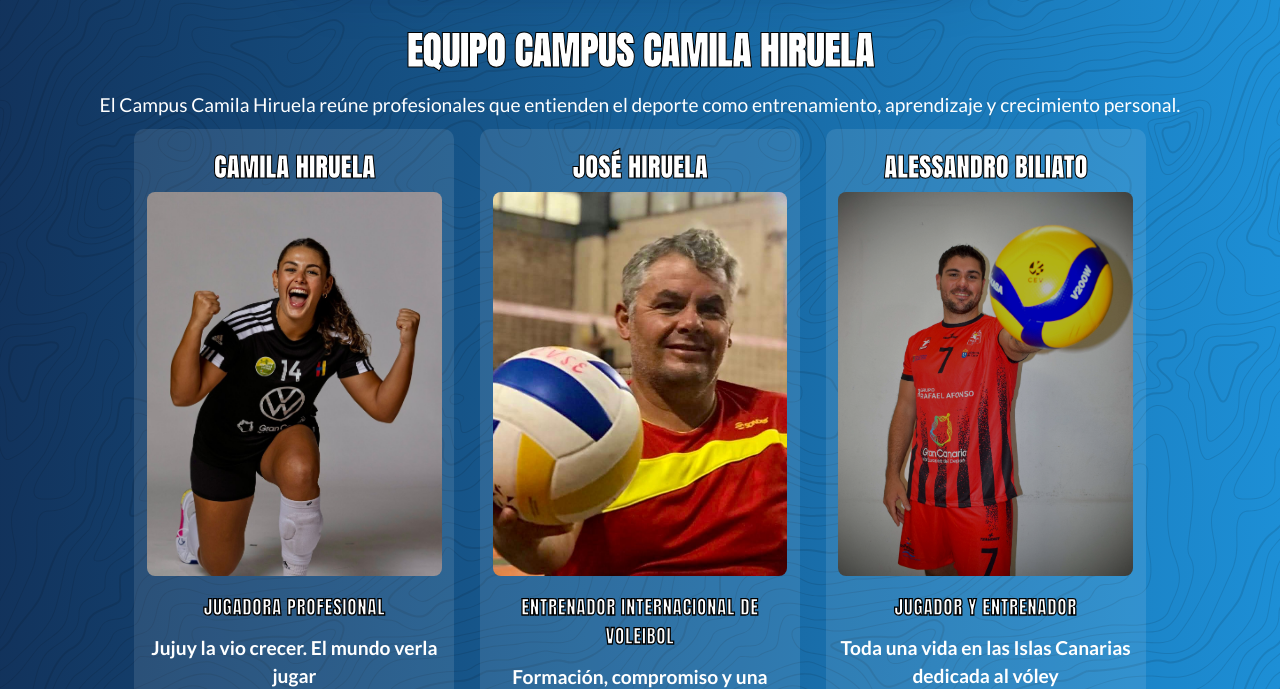
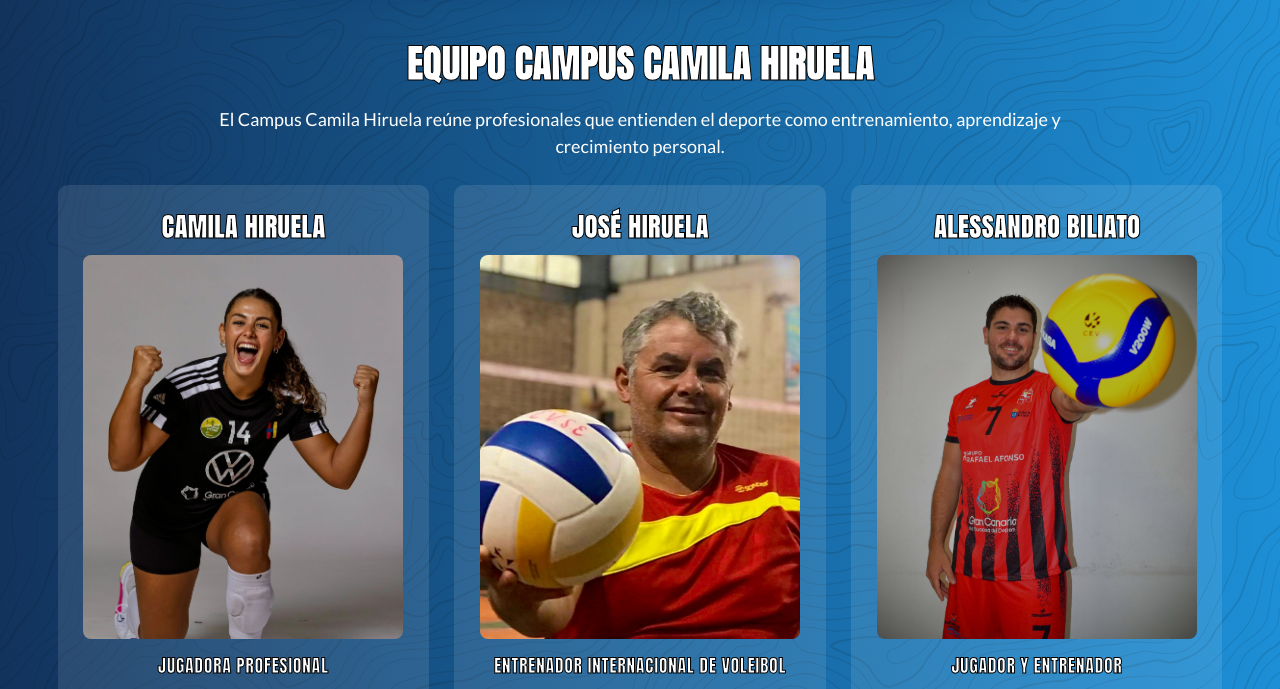
Before and after one commit to AlesBiliato/campus-camila-hiruela, a website built with Vite: page quienes-somos.html in a window 1280 px wide. Shown: the part 108-797 px from the top of the page. Built offline with nearby package versions, Linux system fonts and the light colour scheme.

Commit message:
Modificaciones de quienes-somos

```diff
--- a/sass/pages/_team.scss
+++ b/sass/pages/_team.scss
@@ -4,76 +4,85 @@
   display: flex;
   justify-content: center;
   align-items: stretch;
-  gap: 2vw;
+  gap: clamp(18px, 2vw, 32px);
   flex-wrap: wrap;
+  width: min(1320px, calc(100% - 32px));
+  margin: 0 auto;
 
   article {
-    width: 25vw;
+    width: clamp(300px, 29vw, 380px);
     background-color: $surface-white-10;
-    padding: 1vw;
+    padding: clamp(14px, 1vw, 20px);
     border-radius: $radius-lg;
     box-sizing: border-box;
     color: $color-white;
 
     h3 {
-      margin: 0.5vw 0;
-      @include anton-title(2vw);
+      margin: 8px 0;
+      @include anton-title(clamp(26px, 1.8vw, 34px));
       letter-spacing: 0.02em;
       color: $color-white;
+      white-space: nowrap;
     }
 
     img {
       width: 100%;
-      height: 30vw;
+      max-width: 320px;
+      height: clamp(330px, 30vw, 420px);
       object-fit: cover;
       border-radius: $radius-md;
+      display: block;
+      margin: 0 auto;
     }
   }
 }
 
 .contenedor-equipo {
-  margin: 1vw 0;
+  margin: clamp(18px, 2vw, 32px) 0;
   text-align: center;
 }
 
 .rol-equipo {
-  margin: 1vw 0;
+  margin: clamp(10px, 1vw, 16px) 0;
   font-family: $font-title;
-  font-size: 1.5vw;
+  font-size: clamp(18px, 1.4vw, 24px);
   letter-spacing: 0.03em;
   text-transform: uppercase;
   color: $color-white;
-  -webkit-text-stroke: 0.1vw $color-black;
+  -webkit-text-stroke: 1px $color-black;
 }
 
 .frase-equipo {
-  margin: 1vw 0;
-  font-size: 1.5vw;
+  margin: clamp(10px, 1vw, 16px) 0;
+  font-size: clamp(17px, 1.25vw, 21px);
   line-height: 1.45;
   font-weight: 700;
 }
 
 .bio-equipo {
   margin: 0;
-  font-size: 1.2vw;
+  font-size: clamp(15px, 1vw, 17px);
   line-height: 1.4;
 }
 
 .presentacion-equipo {
-  margin: 1vw 0;
+  max-width: 920px;
+  margin: clamp(14px, 2vw, 34px) auto;
+  padding: 0 20px;
 
   h1 {
-    @include anton-title(3vw);
+    @include anton-title(clamp(36px, 3vw, 54px));
     text-align: center;
     color: $color-white;
-    margin: 1vw 0;
+    margin: clamp(10px, 1vw, 18px) 0;
   }
 
   p {
-    font-size: 1.5vw;
+    font-size: clamp(18px, 1.35vw, 24px);
     text-align: center;
     color: $color-white;
-    margin: 1vw 0;
+    margin: clamp(10px, 1vw, 16px) auto;
+    line-height: 1.5;
   }
 }
 
@@ -101,13 +110,17 @@
   }
 
   .equipo {
-    gap: 2vw;
+    gap: 18px;
 
     article {
-      width: 30vw;
+      width: clamp(230px, 30vw, 300px);
 
       h3 {
-        font-size: 3vw;
+        font-size: clamp(24px, 3vw, 32px);
+      }
+
+      img {
+        height: clamp(300px, 40vw, 390px);
       }
     }
   }
```
Also changed, not shown: index.html (+1 -1 lines).
